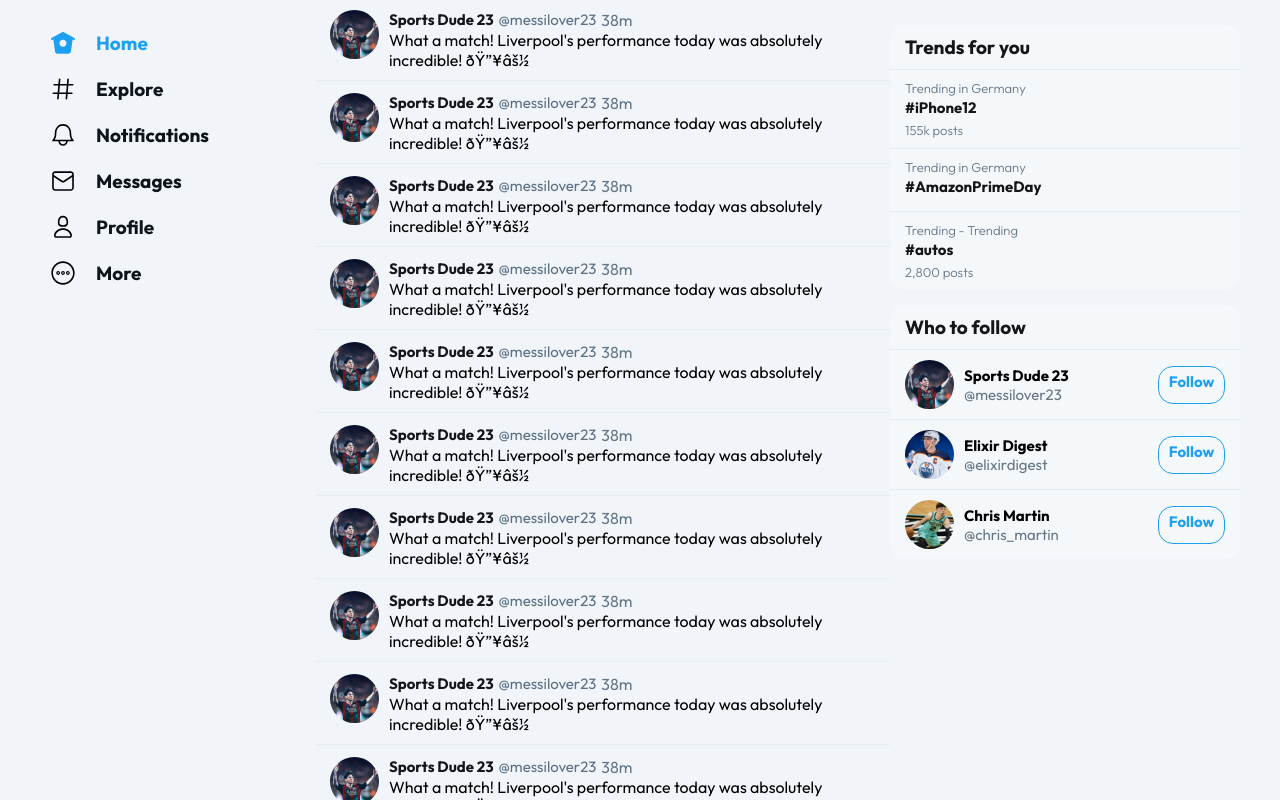
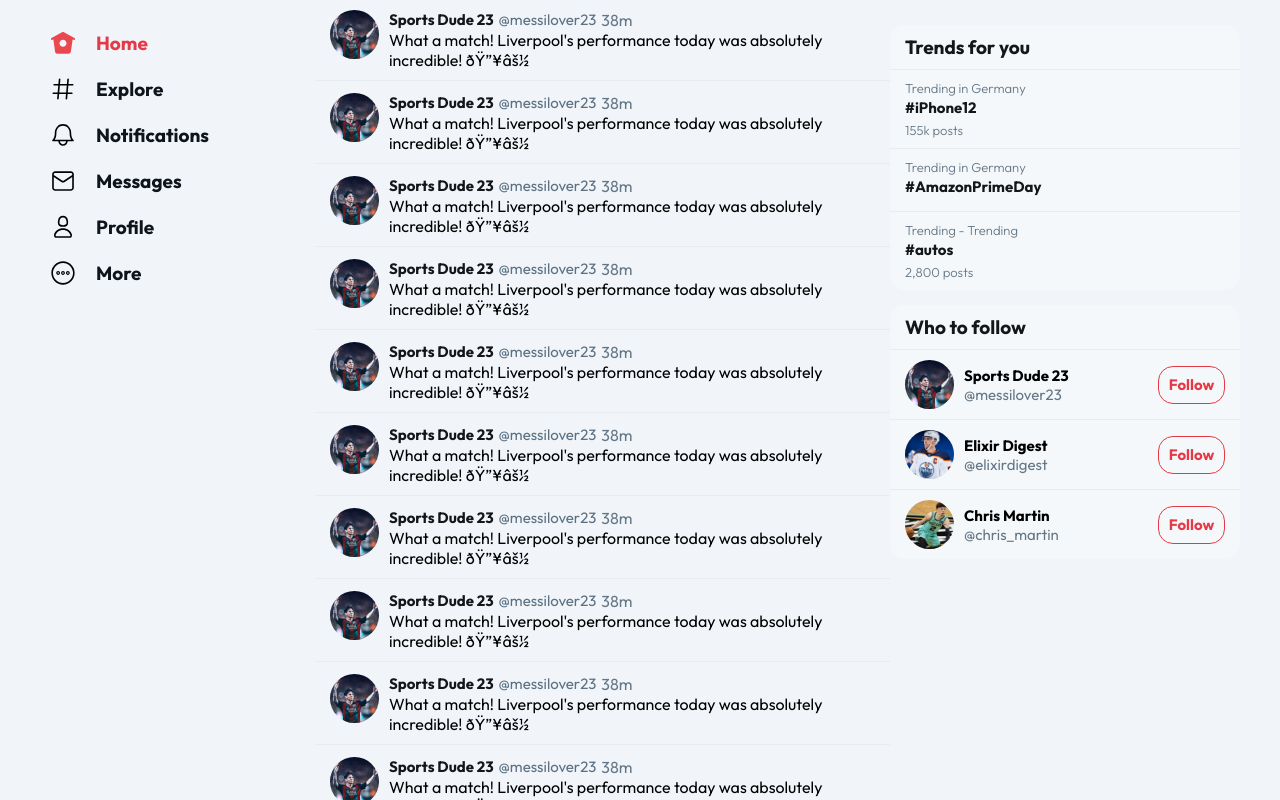
Before and after one commit to kylekmcleod/Sports-Social-Network, a PHP site: page /homepage.html in a window 1280 px wide. Run offline with PHP 8.4, Linux system fonts and the light colour scheme.

Commit message:
color branding

```diff
--- a/assets/css/homepage/post.css
+++ b/assets/css/homepage/post.css
@@ -38,7 +38,7 @@
 }
 
 .compose-post__button {
-  background: #1da1f2;
+  background: var(--primary-red);
   border: none;
   border-radius: 50px;
   color: white;
@@ -50,7 +50,7 @@
 }
 
 .compose-post__button:hover {
-  background: #1a91da;
+  background: var(--hover-red);
 }
 
 @media screen and (max-width: 500px) {
--- a/assets/css/homepage/sidebar-menu.css
+++ b/assets/css/homepage/sidebar-menu.css
@@ -16,13 +16,13 @@
 
 .sidebar-menu__item:hover {
   background: rgba(29, 161, 242, 0.1);
-  color: #1da0f2;
+  color: var(--primary-red);
   border-radius: 20px;
   cursor: pointer;
 }
 
 .sidebar-menu__item--active {
-  color: #1da0f2;
+  color: var(--primary-red);
 }
 
 .sidebar-menu__item-icon {
@@ -31,7 +31,7 @@
 }
 
 .sidebar-menu__item--active .sidebar-menu__item-icon {
-  filter: invert(67%) sepia(60%) saturate(4956%) hue-rotate(176deg) brightness(95%) contrast(99%);
+  filter: invert(36%) sepia(65%) saturate(2766%) hue-rotate(334deg) brightness(97%) contrast(88%);
 }
 
 /* Mobile Navigation */
--- a/assets/css/homepage/who-to-follow.css
+++ b/assets/css/homepage/who-to-follow.css
@@ -45,14 +45,17 @@
 }
 
 .who-to-follow__button {
-  border: 1px solid #1da0f2;
-  color: #1da0f2;
+  border: 1px solid var(--primary-red);
+  color: var(--primary-red);
   font-size: 15px;
   font-weight: 700;
   border-radius: 15px;
   padding: 5px;
   min-width: 67px;
   text-align: center;
+  display: flex;
+  align-items: center;
+  justify-content: center;
 }
 
 .who-to-follow__button:hover {
```
